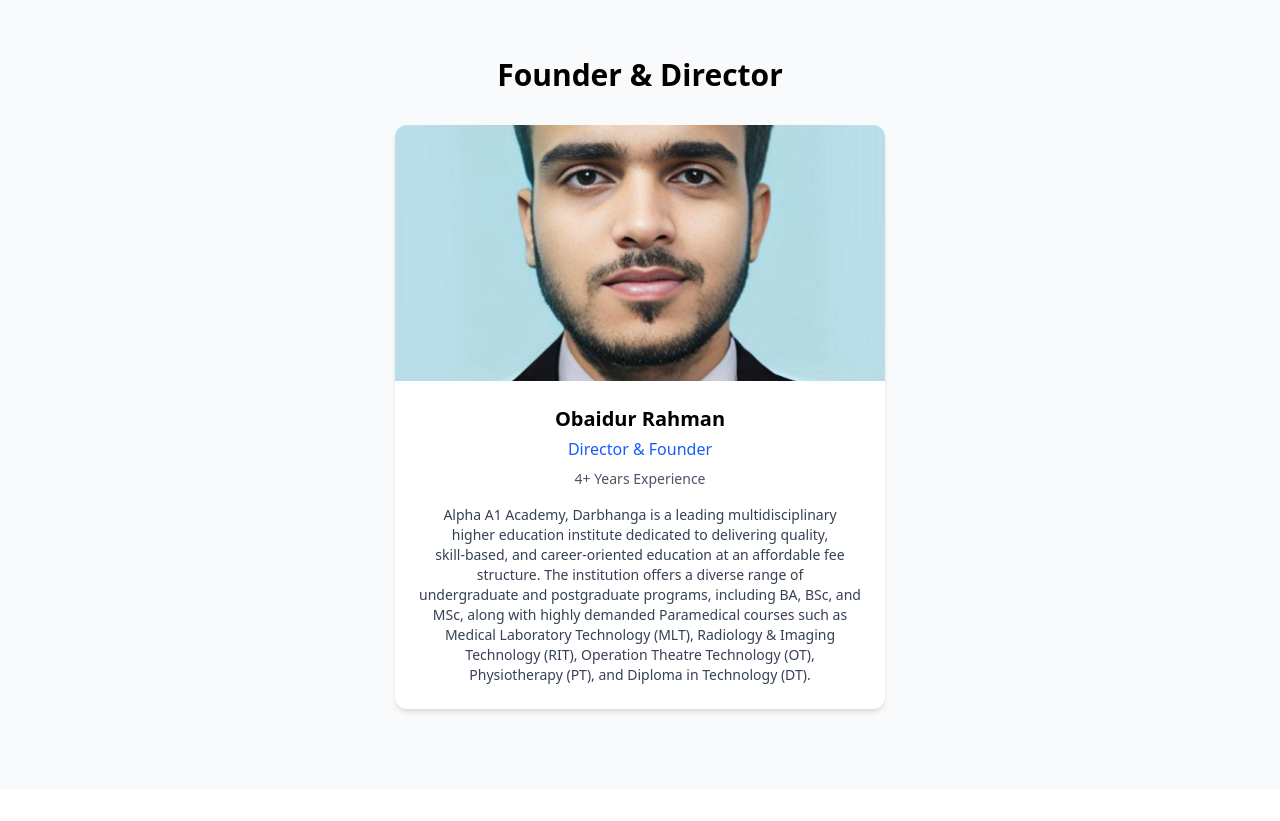
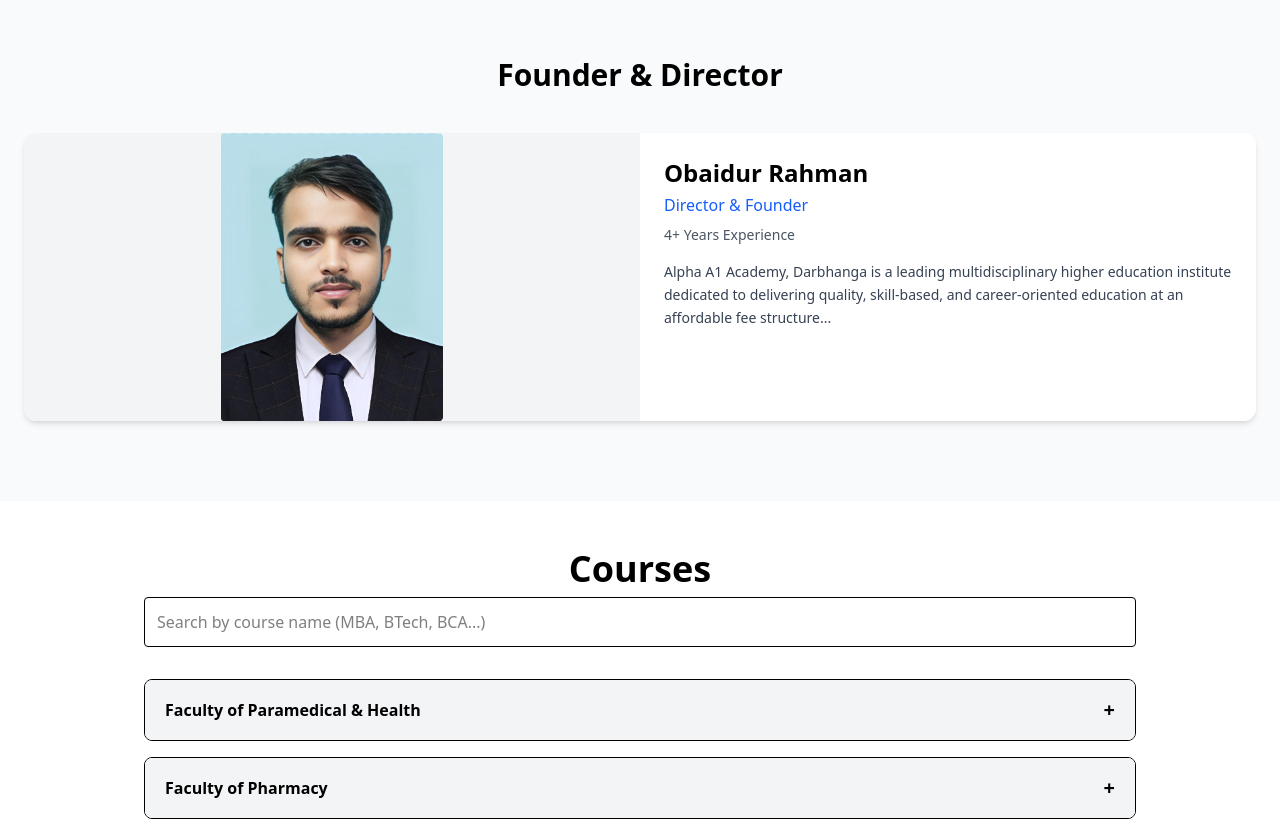
Before and after one commit to Shad-dil/coaching_institute, a Next.js app: page / in a window 1280 px wide. Shown: the part 860-1681 px from the top of the page. Built offline with nearby package versions, Linux system fonts and the light colour scheme.

Commit message:
Creating Courses for Alpha A1 Academy

```diff
--- a/app/_components/BannerNav.tsx
+++ b/app/_components/BannerNav.tsx
@@ -31,7 +31,7 @@
             <InfoItem
               icon={<Mail size={18} />}
               label="MAIL ADDRESS"
-              value="alphaa1academy@gmail.com"
+              value="alphaa1academydbg@gmail.com"
               href="mailto:alphaa1academy@gmail.com"
             />
 
--- a/app/_components/Founder.tsx
+++ b/app/_components/Founder.tsx
@@ -1,58 +1,78 @@
+import Image from "next/image";
+
 export default function Founder() {
   return (
     <section id="team" className="bg-gray-50 py-20 px-6">
       <div className="max-w-7xl mx-auto">
-        <h3 className="text-3xl font-bold text-center mb-4">
+        <h3 className="text-3xl font-bold text-center mb-10">
           Founder & Director
         </h3>
 
-        <div className="flex justify-center mt-8">
-          <div className="bg-white rounded-xl shadow-md hover:shadow-lg transition overflow-hidden">
+        {/* ================= DESKTOP / TABLET ================= */}
+        <div className="hidden md:block">
+          <div className="bg-white rounded-xl shadow-md overflow-hidden">
+            <div className="grid grid-cols-2">
               {/* Image */}
-            <img
+              <div className="relative bg-gray-100 h-72">
+                <Image
                   src="/founder.jpeg"
-              alt={"Obaidur Rahman"}
-              className="w-full h-64 object-cover"
+                  alt="Obaidur Rahman"
+                  fill
+                  sizes="(min-width: 768px) 50vw, 100vw"
+                  className="object-contain"
+                  priority
                 />
+              </div>
 
               {/* Content */}
-            <div className="p-6 text-center">
-              <h4 className="text-xl font-semibold">Obaidur Rahman</h4>
+              <div className="p-6">
+                <h4 className="text-2xl font-semibold">Obaidur Rahman</h4>
                 <p className="text-blue-600 font-medium mt-1">
                   Director & Founder
                 </p>
-              <p className="text-sm text-gray-600 mt-2">4+ Years Experience</p>
-              <p className="text-gray-700 text-sm mt-4 md:block hidden">
-                Alpha A1 Academy, Darbhanga is a leading multidisciplinary
-                <br />
-                higher education institute dedicated to delivering quality,
-                <br />
-                skill-based, and career-oriented education at an affordable fee
-                <br />
-                structure. The institution offers a diverse range of
-                <br />
-                undergraduate and postgraduate programs, including BA, BSc, and
-                <br />
-                MSc, along with highly demanded Paramedical courses such as
-                <br />
-                Medical Laboratory Technology (MLT), Radiology & Imaging
-                <br />
-                Technology (RIT), Operation Theatre Technology (OT),
-                <br />
-                Physiotherapy (PT), and Diploma in Technology (DT).
+                <p className="text-sm text-gray-600 mt-2">
+                  4+ Years Experience
                 </p>
-              <p className="text-gray-700 text-sm mt-4 md:hidden block">
+
+                <p className="text-gray-700 text-sm mt-4 leading-relaxed">
                   Alpha A1 Academy, Darbhanga is a leading multidisciplinary
                   higher education institute dedicated to delivering quality,
-                skill-based, and career-oriented education at an affordable fee
-                structure. The institution offers a diverse range of
-                undergraduate and postgraduate programs, including BA, BSc, and
-                MSc, along with highly demanded Paramedical courses such as
-                Medical Laboratory Technology (MLT), Radiology & Imaging
-                Technology (RIT), Operation Theatre Technology (OT),
-                Physiotherapy (PT), and Diploma in Technology (DT).
+                  skill-based, and career-oriented education at an affordable
+                  fee structure...
                 </p>
               </div>
+            </div>
+          </div>
+        </div>
+
+        {/* ================= MOBILE ================= */}
+        <div className="md:hidden space-y-6">
+          {/* Image Card */}
+          <div className="relative bg-gray-100 h-72">
+            <Image
+              src="/founder.jpeg"
+              alt="Obaidur Rahman"
+              fill
+              sizes="(min-width: 768px) 50vw, 100vw"
+              className="object-contain"
+              priority
+            />
+          </div>
+
+          {/* Description Card */}
+          <div className="bg-white rounded-xl shadow-md p-6 text-center">
+            <h4 className="text-xl font-semibold">Obaidur Rahman</h4>
+            <p className="text-blue-600 font-medium mt-1">Director & Founder</p>
+            <p className="text-sm text-gray-600 mt-2">4+ Years Experience</p>
+
+            <p className="text-gray-700 text-sm mt-4 leading-relaxed">
+              Alpha A1 Academy, Darbhanga is a leading multidisciplinary higher
+              education institute dedicated to delivering quality, skill-based,
+              and career-oriented education at an affordable fee structure. The
+              institution offers undergraduate and postgraduate programs
+              including BA, BSc, MSc, and highly demanded Paramedical courses
+              such as MLT, RIT, OT, Physiotherapy, and Diploma in Technology.
+            </p>
           </div>
         </div>
       </div>
```
Lines whose indentation alone changed are shown as unchanged.
